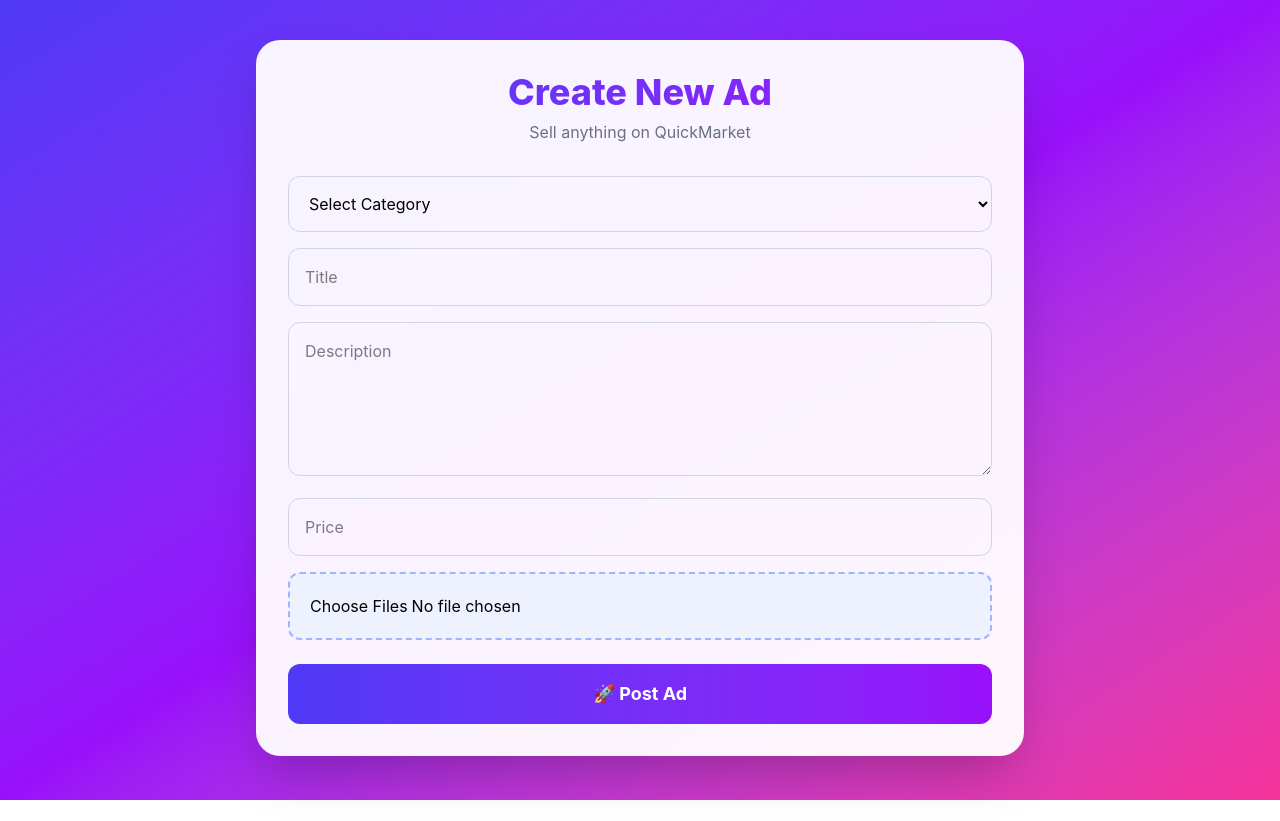
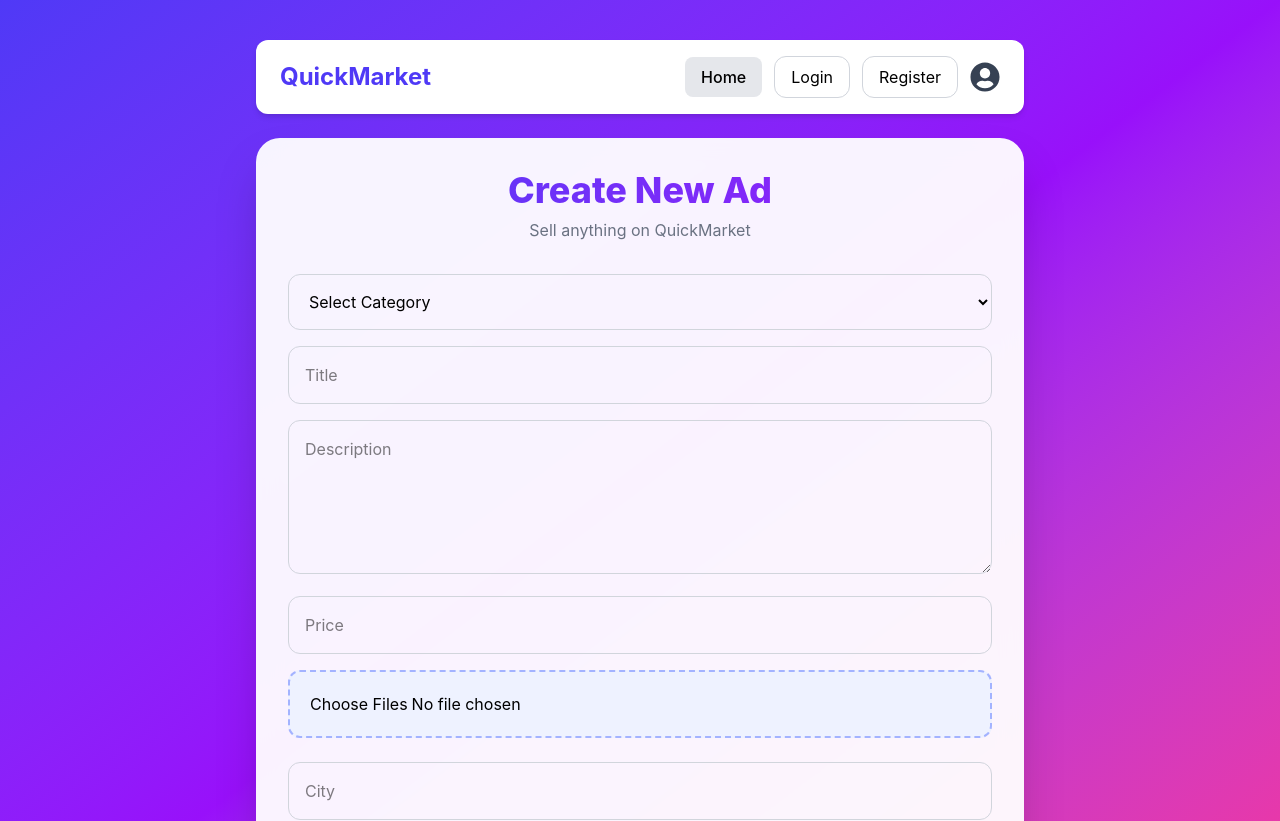
Before and after one commit to pasindumadushan24/BUY-AND-SALE-RAD-Project, a React (Vite) app in the folder frontend/: page /post-ad in a window 1280 px wide. Shown: the top 821 px of the page. Before the commit the page ends 800 px from the top, so only its background shows below. Built offline with nearby package versions, Linux system fonts and the light colour scheme; sample sign-in values are in the browser's storage.

Commit message:
Add city type

```diff
--- a/frontend/src/pages/AddPost.tsx
+++ b/frontend/src/pages/AddPost.tsx
@@ -1,6 +1,7 @@
 import { useState, useEffect } from "react";
 import axios from "axios";
-import { useNavigate } from "react-router-dom";
+import { Link, useNavigate } from "react-router-dom";
+import { FaUserCircle } from "react-icons/fa";
 
 function AddPost() {
   const navigate = useNavigate();
@@ -16,7 +17,7 @@ const [bathrooms, setBathrooms] = useState("");
 const [address, setAddress] = useState("");
   const [images, setImages] = useState<File[]>([]);
   const [loading, setLoading] = useState(false);
-
+const [city, setCity] = useState("");
 
   useEffect(() => {
     const token = localStorage.getItem("token");
@@ -30,6 +31,11 @@ const [address, setAddress] = useState("");
   const handleImageChange = (e: React.ChangeEvent<HTMLInputElement>) => {
     if (!e.target.files) return;
     setImages(Array.from(e.target.files));
+  };
+
+
+   const goHome = () => {
+    navigate("/");
   };
 
 
@@ -52,6 +58,7 @@ const [address, setAddress] = useState("");
       formData.append("title", title);
       formData.append("description", description);
       formData.append("price", price);
+      formData.append("city", city);
 
       images.forEach((img) => {
         formData.append("images", img);
@@ -80,11 +87,55 @@ const [address, setAddress] = useState("");
     }
   };
 
+
+
+
+
   return (
+
+
   <div className="min-h-screen bg-gradient-to-br from-indigo-600 via-purple-600 to-pink-500 py-10 px-4">
     <div className="max-w-3xl mx-auto">
+    {/* NAVBAR */}
+<div className="bg-white shadow-md px-6 py-4 flex items-center justify-between mb-6 rounded-xl">
+
+  <h1 className="text-2xl font-bold text-indigo-600">
+    QuickMarket
+  </h1>
+
+  <div className="flex items-center gap-3">
+
+    <button
+            onClick={goHome}
+            className="bg-gray-200 hover:bg-gray-300 px-4 py-2 rounded-lg font-medium"
+          >
+            Home
+          </button>
+
+    <Link to="/login">
+      <button className="px-4 py-2 rounded-xl border border-gray-300 hover:bg-gray-100 transition">
+        Login
+      </button>
+    </Link>
+
+    <Link to="/register">
+      <button className="px-4 py-2 rounded-xl border border-gray-300 hover:bg-gray-100 transition">
+        Register
+      </button>
+
+    </Link>
+     <button
+    onClick={() => navigate("/profile")}
+    className="text-3xl text-gray-700 hover:text-indigo-600 transition"
+  >
+    <FaUserCircle />
+
+  </button>
+  </div>
+</div>
 
       <div className="bg-white/95 backdrop-blur-md rounded-3xl shadow-2xl p-8">
+
 
         <h1 className="text-4xl font-extrabold text-center mb-2 bg-gradient-to-r from-indigo-600 to-purple-600 bg-clip-text text-transparent">
           Create New Ad
@@ -93,6 +144,21 @@ const [address, setAddress] = useState("");
         <p className="text-center text-gray-500 mb-8">
           Sell anything on QuickMarket
         </p>
+
+
+
+
+
+
+
+
+
+
+
+
+
+
+
 
         {/* Category */}
         <select
@@ -233,6 +299,8 @@ const [address, setAddress] = useState("");
                 className="border border-gray-300 p-4 rounded-xl"
               />
 
+
+
               <input
                 type="number"
                 value={bathrooms}
@@ -261,6 +329,8 @@ const [address, setAddress] = useState("");
           className="w-full border border-gray-300 p-4 rounded-xl mb-4"
         />
 
+
+
         {/* Price */}
         <input
           value={price}
@@ -279,6 +349,15 @@ const [address, setAddress] = useState("");
     className="w-full"
   />
 </div>
+
+<input
+  type="text"
+  value={city}
+  onChange={(e) => setCity(e.target.value)}
+  placeholder="City"
+    className="w-full border border-gray-300 p-4 rounded-xl mb-4"
+/>
+
 
 {/* Image Preview */}
 {images.length > 0 && (
```
